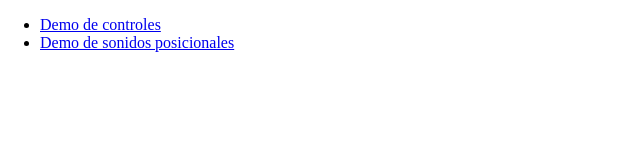
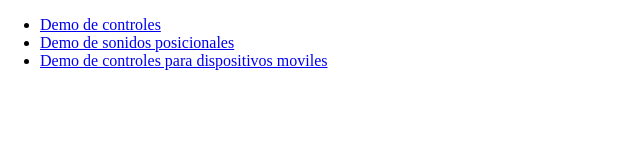
Before and after one commit to KharleannCF/PomodoroClock, a plain HTML site: page solar/intro.html in a window 1280 px wide. Shown: the whole page, without its empty margins (0-640 px from the left). Drawn offline with Linux system fonts and the light colour scheme.

Commit message:
Update intro.html

```diff
--- a/solar/intro.html
+++ b/solar/intro.html
@@ -8,6 +8,7 @@
 	<ul>
 		<li><a href="./controles/index.html">Demo de controles</a></li>
 		<li><a href="./sonidos/index.html">Demo de sonidos posicionales</a></li>
+		<li><a href="./controlesMoviles/index.html">Demo de controles para dispositivos moviles</a></li>
 	</ul>
 </body>
 </html>
```
